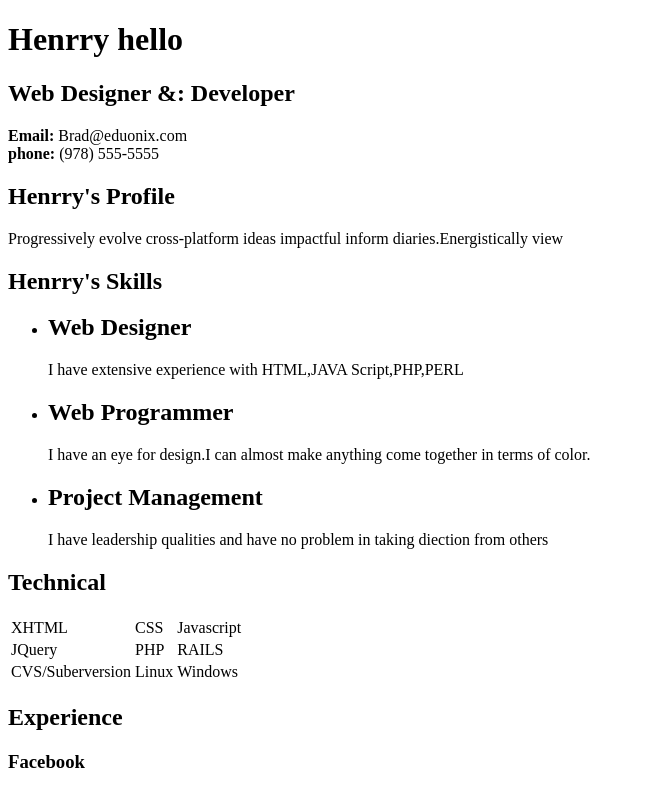
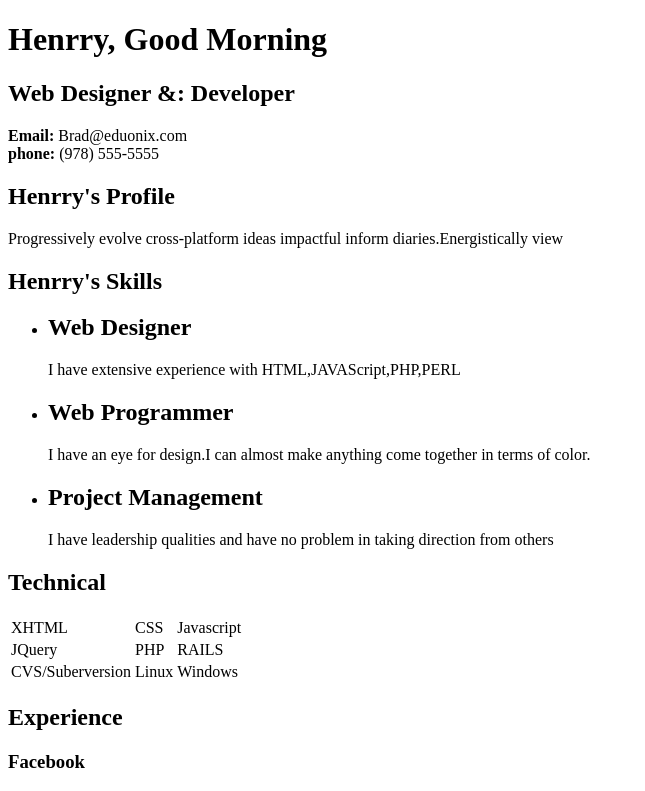
Before and after one commit to roshni-rawat-cs18/my-first-html-self-work, a plain HTML site: page index.html in a window 1280 px wide. Shown: the top 791 px of the page, without its empty margins (0-645 px from the left). Drawn offline with Linux system fonts and the light colour scheme.

Commit message:
Change Index file

```diff
--- a/index.html
+++ b/index.html
@@ -4,7 +4,7 @@
 	<title>Web-Developer Resume</title>
 </head>
 <body>
-		<h1>Henrry hello</h1>
+		<h1>Henrry, Good Morning</h1>
 		<h2>Web Designer  &amp: Developer</h2>
 		<strong>Email: </strong>Brad@eduonix.com<br />
 		<strong>phone: </strong> (978) 555-5555
@@ -16,7 +16,7 @@
 		<ul>
 			<li>
 				<h2>Web Designer</h2>
-				<p>I have extensive experience with HTML,JAVA Script,PHP,PERL</p>
+				<p>I have extensive experience with HTML,JAVAScript,PHP,PERL</p>
 			</li>
 			<li>
 				<h2>Web Programmer</h2>
@@ -24,7 +24,7 @@
 			</li>
 			<li>
 				<h2>Project Management</h2>
-				<p>I have leadership qualities and have no problem in taking diection from others</p>
+				<p>I have leadership qualities and have no problem in taking direction from others</p>
 		</ul>
 
 		<h2>Technical</h2>
```
